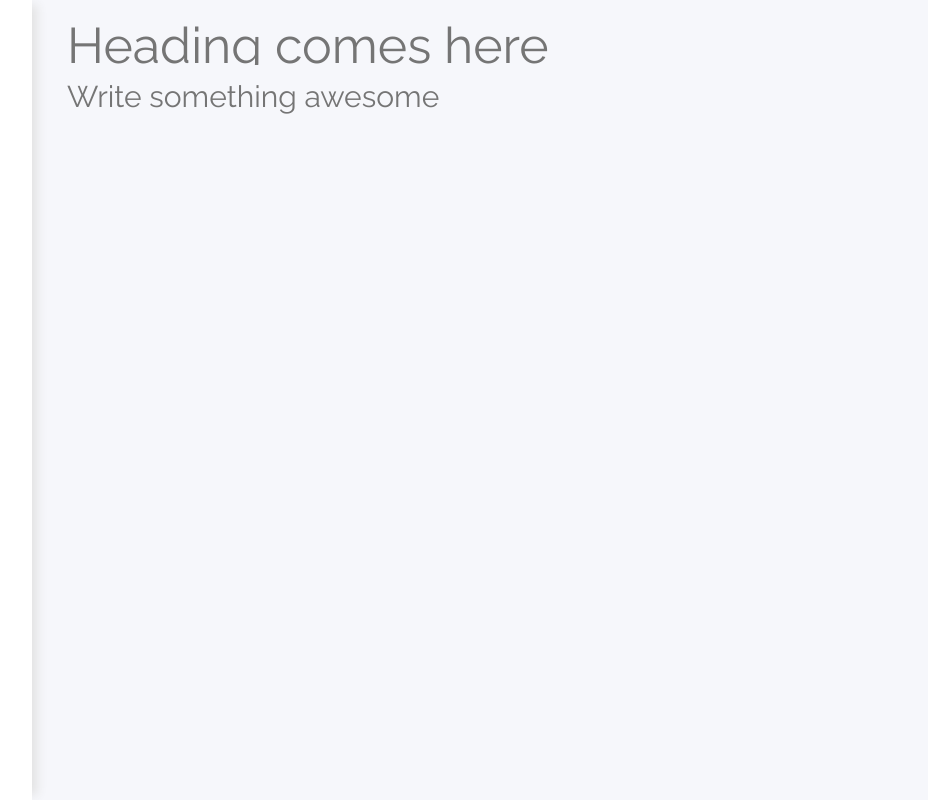
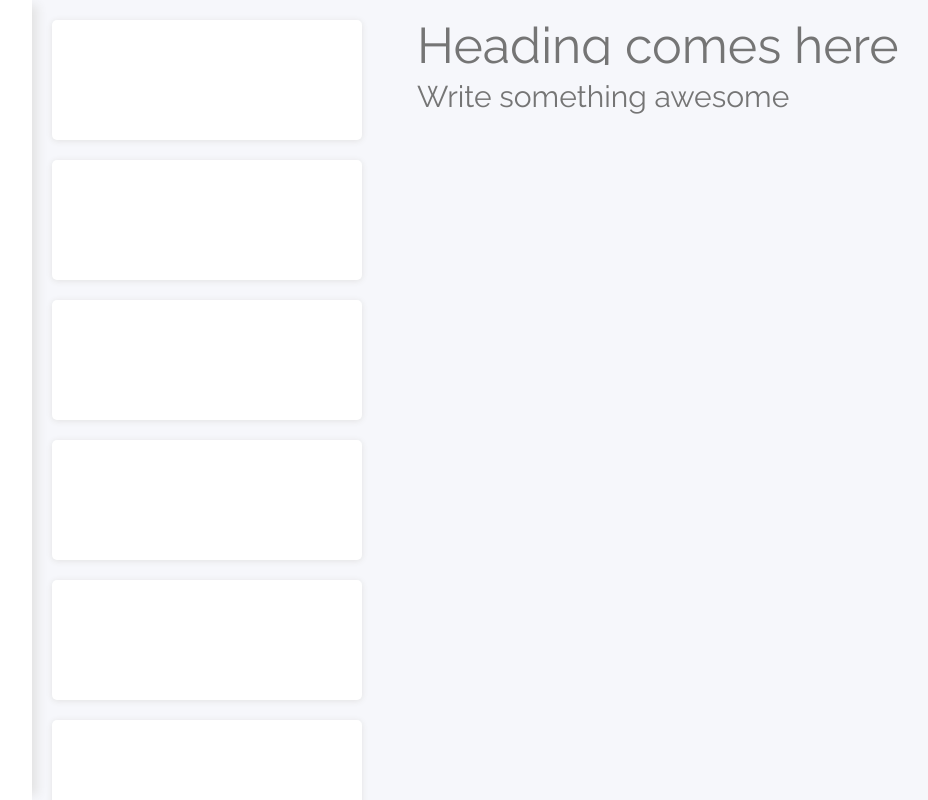
Before and after one commit to adilmas13/poop-it, an Angular app: page / in a window 1280 px wide. Shown: the whole page, without its empty margins (48-976 px from the left). Built offline with nearby package versions, Linux system fonts and the light colour scheme.

Commit message:
feat: created notes list

```diff
--- a/src/app/app.component.html
+++ b/src/app/app.component.html
@@ -1,4 +1,5 @@
 <div class="parent">
   <app-menu></app-menu>
+  <app-notes-list></app-notes-list>
   <app-composer></app-composer>
 </div>
--- a/src/app/app.module.ts
+++ b/src/app/app.module.ts
@@ -5,6 +5,7 @@ import { AppRoutingModule } from './app-routing.module';
 import { AppComponent } from './app.component';
 import { MenuModule } from './menu/menu.module';
 import { ComposerModule } from './composer/composer.module';
+import { NotesListModule } from './notes-list/notes-list.module';
 
 @NgModule({
   declarations: [
@@ -14,7 +15,8 @@ import { ComposerModule } from './composer/composer.module';
     BrowserModule,
     AppRoutingModule,
     MenuModule,
-    ComposerModule
+    ComposerModule,
+    NotesListModule
   ],
   providers: [],
   bootstrap: [AppComponent]
--- /dev/null
+++ b/src/app/notes-list/note/note.component.css
@@ -0,0 +1,51 @@
+/*
+Error: File to import not found or unreadable: variables.
+        on line 1 of note.component.scss
+
+1: @import "variables";
+2: @import "colours";
+3:
+4: .card {
+5:   width: 100%;
+6:   height: 120px;
+
+Backtrace:
+note.component.scss:1
+/Library/Ruby/Gems/2.6.0/gems/sass-3.7.4/lib/sass/tree/import_node.rb:67:in `rescue in import'
+/Library/Ruby/Gems/2.6.0/gems/sass-3.7.4/lib/sass/tree/import_node.rb:44:in `import'
+/Library/Ruby/Gems/2.6.0/gems/sass-3.7.4/lib/sass/tree/import_node.rb:28:in `imported_file'
+/Library/Ruby/Gems/2.6.0/gems/sass-3.7.4/lib/sass/tree/import_node.rb:37:in `css_import?'
+/Library/Ruby/Gems/2.6.0/gems/sass-3.7.4/lib/sass/tree/visitors/perform.rb:310:in `visit_import'
+/Library/Ruby/Gems/2.6.0/gems/sass-3.7.4/lib/sass/tree/visitors/base.rb:36:in `visit'
+/Library/Ruby/Gems/2.6.0/gems/sass-3.7.4/lib/sass/tree/visitors/perform.rb:158:in `block in visit'
+/Library/Ruby/Gems/2.6.0/gems/sass-3.7.4/lib/sass/stack.rb:79:in `block in with_base'
+/Library/Ruby/Gems/2.6.0/gems/sass-3.7.4/lib/sass/stack.rb:135:in `with_frame'
+/Library/Ruby/Gems/2.6.0/gems/sass-3.7.4/lib/sass/stack.rb:79:in `with_base'
+/Library/Ruby/Gems/2.6.0/gems/sass-3.7.4/lib/sass/tree/visitors/perform.rb:158:in `visit'
+/Library/Ruby/Gems/2.6.0/gems/sass-3.7.4/lib/sass/tree/visitors/base.rb:52:in `block in visit_children'
+/Library/Ruby/Gems/2.6.0/gems/sass-3.7.4/lib/sass/tree/visitors/base.rb:52:in `map'
+/Library/Ruby/Gems/2.6.0/gems/sass-3.7.4/lib/sass/tree/visitors/base.rb:52:in `visit_children'
+/Library/Ruby/Gems/2.6.0/gems/sass-3.7.4/lib/sass/tree/visitors/perform.rb:167:in `block in visit_children'
+/Library/Ruby/Gems/2.6.0/gems/sass-3.7.4/lib/sass/tree/visitors/perform.rb:179:in `with_environment'
+/Library/Ruby/Gems/2.6.0/gems/sass-3.7.4/lib/sass/tree/visitors/perform.rb:166:in `visit_children'
+/Library/Ruby/Gems/2.6.0/gems/sass-3.7.4/lib/sass/tree/visitors/base.rb:36:in `block in visit'
+/Library/Ruby/Gems/2.6.0/gems/sass-3.7.4/lib/sass/tree/visitors/perform.rb:186:in `visit_root'
+/Library/Ruby/Gems/2.6.0/gems/sass-3.7.4/lib/sass/tree/visitors/base.rb:36:in `visit'
+/Library/Ruby/Gems/2.6.0/gems/sass-3.7.4/lib/sass/tree/visitors/perform.rb:157:in `visit'
+/Library/Ruby/Gems/2.6.0/gems/sass-3.7.4/lib/sass/tree/visitors/perform.rb:10:in `visit'
+/Library/Ruby/Gems/2.6.0/gems/sass-3.7.4/lib/sass/tree/root_node.rb:36:in `css_tree'
+/Library/Ruby/Gems/2.6.0/gems/sass-3.7.4/lib/sass/tree/root_node.rb:29:in `render_with_sourcemap'
+/Library/Ruby/Gems/2.6.0/gems/sass-3.7.4/lib/sass/engine.rb:389:in `_render_with_sourcemap'
+/Library/Ruby/Gems/2.6.0/gems/sass-3.7.4/lib/sass/engine.rb:307:in `render_with_sourcemap'
+/Library/Ruby/Gems/2.6.0/gems/sass-3.7.4/lib/sass/exec/sass_scss.rb:387:in `run'
+/Library/Ruby/Gems/2.6.0/gems/sass-3.7.4/lib/sass/exec/sass_scss.rb:63:in `process_result'
+/Library/Ruby/Gems/2.6.0/gems/sass-3.7.4/lib/sass/exec/base.rb:50:in `parse'
+/Library/Ruby/Gems/2.6.0/gems/sass-3.7.4/lib/sass/exec/base.rb:18:in `parse!'
+/Library/Ruby/Gems/2.6.0/gems/sass-3.7.4/bin/sass:13:in `<top (required)>'
+/usr/local/bin/sass:23:in `load'
+/usr/local/bin/sass:23:in `<main>'
+*/
+body:before {
+  white-space: pre;
+  font-family: monospace;
+  content: "Error: File to import not found or unreadable: variables.\A         on line 1 of note.component.scss\A \A 1: @import \"variables\";\A 2: @import \"colours\";\A 3: \A 4: .card {\A 5:   width: 100%;\A 6:   height: 120px;"; }
--- /dev/null
+++ b/src/app/notes-list/note/note.component.html
@@ -0,0 +1 @@
+<div class="card"></div>
--- /dev/null
+++ b/src/app/notes-list/note/note.component.scss
@@ -0,0 +1,11 @@
+@import "variables";
+@import "colours";
+
+.card {
+  width: 100%;
+  height: 120px;
+  border-radius: 5px;
+  box-shadow: 0 1px 6px 0 var(--shadow-color);
+  background: var(--background-color);
+  margin-bottom: 20px;
+}
--- /dev/null
+++ b/src/app/notes-list/note/note.component.ts
@@ -0,0 +1,16 @@
+import { Component, OnInit, ChangeDetectionStrategy } from '@angular/core';
+
+@Component({
+  selector: 'app-note',
+  templateUrl: './note.component.html',
+  styleUrls: ['./note.component.scss'],
+  changeDetection: ChangeDetectionStrategy.OnPush
+})
+export class NoteComponent implements OnInit {
+
+  constructor() { }
+
+  ngOnInit() {
+  }
+
+}
--- /dev/null
+++ b/src/app/notes-list/notes-list.component.css
@@ -0,0 +1,9 @@
+.parent {
+  display: flex;
+  flex-direction: column;
+  height: 100%;
+  overflow-y: scroll;
+  width: 350px;
+  padding: 20px; }
+
+/*# sourceMappingURL=notes-list.component.css.map */
--- /dev/null
+++ b/src/app/notes-list/notes-list.component.html
@@ -0,0 +1,3 @@
+<div class="parent">
+  <app-note *ngFor="let i of [1,1,1,1,1,1,1,1,1,1,1,1,1,1,11,1,1,1,1,1,1,1,1]"></app-note>
+</div>
--- /dev/null
+++ b/src/app/notes-list/notes-list.component.scss
@@ -0,0 +1,8 @@
+.parent {
+  display: flex;
+  flex-direction: column;
+  height: 100%;
+  overflow-y: scroll;
+  width: 350px;
+  padding: 20px;
+}
--- /dev/null
+++ b/src/app/notes-list/notes-list.component.ts
@@ -0,0 +1,16 @@
+import { Component, OnInit, ChangeDetectionStrategy } from '@angular/core';
+
+@Component({
+  selector: 'app-notes-list',
+  templateUrl: './notes-list.component.html',
+  styleUrls: ['./notes-list.component.scss'],
+  changeDetection: ChangeDetectionStrategy.OnPush
+})
+export class NotesListComponent implements OnInit {
+
+  constructor() { }
+
+  ngOnInit() {
+  }
+
+}
```
Also changed, not shown: src/app/notes-list/notes-list.module.ts (added, +17 -0 lines).
